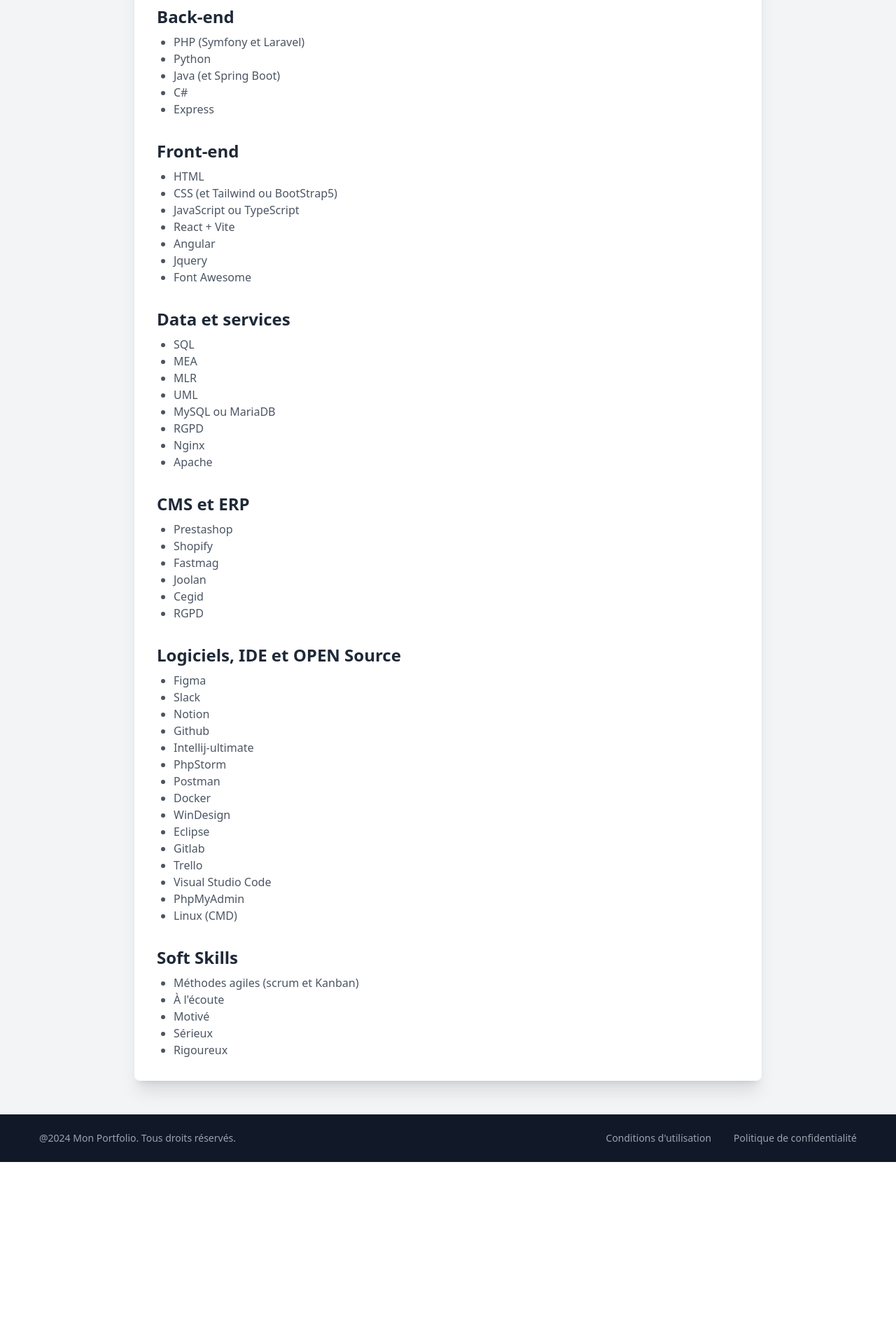
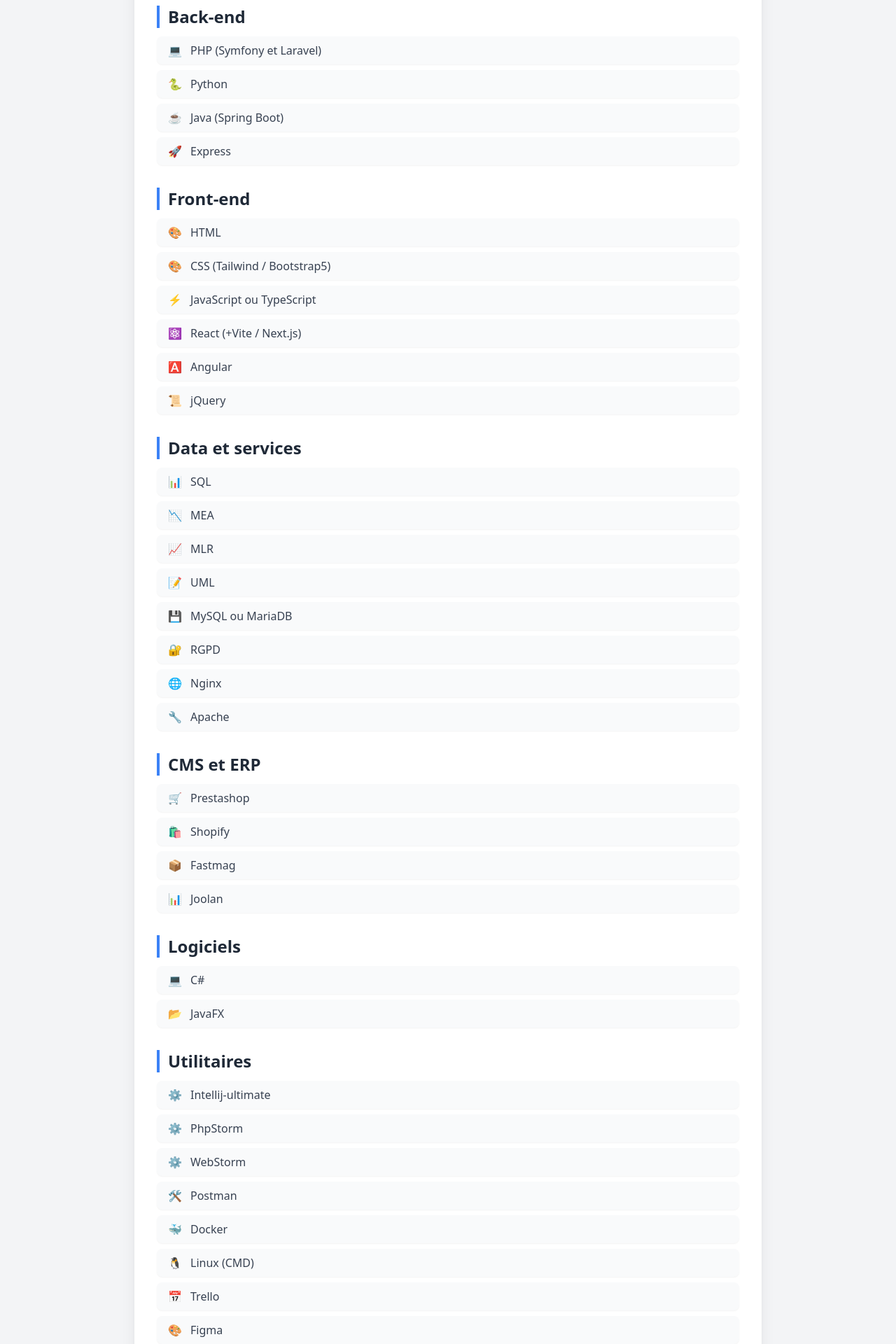
Before and after one commit to CorentinLartigue/MonPortfolio, a React (Vite) app: page /MonPortfolio/competences in a window 1280 px wide. Shown: the part 240-2160 px from the top of the page at 70% size. Before the commit the page ends 1900 px from the top, so only its background shows below. Built offline with nearby package versions, Linux system fonts and the light colour scheme.

Commit message:
Mise à jour CV + compétences

```diff
--- a/src/pages/SkillPage.tsx
+++ b/src/pages/SkillPage.tsx
@@ -4,88 +4,183 @@
   return (
       <div className="min-h-screen bg-gray-100 py-12 px-4 sm:px-6 lg:px-8">
         <div className="max-w-4xl mx-auto bg-white p-8 shadow-xl rounded-lg space-y-8">
-        <h1 className="text-3xl sm:text-4xl font-extrabold text-gray-800 text-center">Compétences</h1>
+          <h1 className="text-4xl font-extrabold text-gray-800 text-center mb-6 ">
+            🚀 Compétences
+          </h1>
 
           <section>
-          <h2 className="text-2xl font-semibold text-gray-800">Back-end</h2>
-          <ul className="mt-2 text-gray-600 list-disc pl-6">
-            <li>PHP (Symfony et Laravel)</li>
-            <li>Python</li>
-            <li>Java (et Spring Boot)</li>
-            <li>C#</li>
-            <li>Express</li>
+            <h2 className="text-2xl font-semibold text-gray-800 border-l-4 border-blue-500 pl-3 mb-3">
+              Back-end
+            </h2>
+            <ul className="mt-2 text-gray-700 space-y-2">
+              <li className="flex items-center bg-gray-50 px-4 py-2 rounded-lg shadow-sm hover:bg-gray-100 transition">
+                <span className="text-blue-500 mr-3">💻</span> PHP (Symfony et Laravel)
+              </li>
+              <li className="flex items-center bg-gray-50 px-4 py-2 rounded-lg shadow-sm hover:bg-gray-100 transition">
+                <span className="text-blue-500 mr-3">🐍</span> Python
+              </li>
+              <li className="flex items-center bg-gray-50 px-4 py-2 rounded-lg shadow-sm hover:bg-gray-100 transition">
+                <span className="text-blue-500 mr-3">☕</span> Java (Spring Boot)
+              </li>
+              <li className="flex items-center bg-gray-50 px-4 py-2 rounded-lg shadow-sm hover:bg-gray-100 transition">
+                <span className="text-blue-500 mr-3">🚀</span> Express
+              </li>
             </ul>
           </section>
 
           <section>
-          <h2 className="text-2xl font-semibold text-gray-800 mt-6">Front-end</h2>
-          <ul className="mt-2 text-gray-600 list-disc pl-6">
-            <li>HTML</li>
-            <li>CSS (et Tailwind ou BootStrap5)</li>
-            <li>JavaScript ou TypeScript</li>
-            <li>React + Vite</li>
-            <li>Angular</li>
-            <li>Jquery</li>
-            <li>Font Awesome</li>
+            <h2 className="text-2xl font-semibold text-gray-800 border-l-4 border-blue-500 pl-3 mt-6 mb-3">
+              Front-end
+            </h2>
+            <ul className="mt-2 text-gray-700 space-y-2">
+              <li className="flex items-center bg-gray-50 px-4 py-2 rounded-lg shadow-sm hover:bg-gray-100 transition">
+                <span className="text-blue-500 mr-3">🎨</span> HTML
+              </li>
+              <li className="flex items-center bg-gray-50 px-4 py-2 rounded-lg shadow-sm hover:bg-gray-100 transition">
+                <span className="text-blue-500 mr-3">🎨</span> CSS (Tailwind / Bootstrap5)
+              </li>
+              <li className="flex items-center bg-gray-50 px-4 py-2 rounded-lg shadow-sm hover:bg-gray-100 transition">
+                <span className="text-blue-500 mr-3">⚡</span> JavaScript ou TypeScript
+              </li>
+              <li className="flex items-center bg-gray-50 px-4 py-2 rounded-lg shadow-sm hover:bg-gray-100 transition">
+                <span className="text-blue-500 mr-3">⚛️</span> React (+Vite / Next.js)
+              </li>
+              <li className="flex items-center bg-gray-50 px-4 py-2 rounded-lg shadow-sm hover:bg-gray-100 transition">
+                <span className="text-blue-500 mr-3">🅰️</span> Angular
+              </li>
+              <li className="flex items-center bg-gray-50 px-4 py-2 rounded-lg shadow-sm hover:bg-gray-100 transition">
+                <span className="text-blue-500 mr-3">📜</span> jQuery
+              </li>
             </ul>
           </section>
 
           <section>
-          <h2 className="text-2xl font-semibold text-gray-800 mt-6">Data et services</h2>
-          <ul className="mt-2 text-gray-600 list-disc pl-6">
-            <li>SQL</li>
-            <li>MEA</li>
-            <li>MLR</li>
-            <li>UML</li>
-            <li>MySQL ou MariaDB</li>
-            <li>RGPD</li>
-            <li>Nginx</li>
-            <li>Apache</li>
-          </ul>
-        </section>
-
-
-        <section>
-          <h2 className="text-2xl font-semibold text-gray-800 mt-6">CMS et ERP</h2>
-          <ul className="mt-2 text-gray-600 list-disc pl-6">
-            <li>Prestashop</li>
-            <li>Shopify</li>
-            <li>Fastmag</li>
-            <li>Joolan</li>
-            <li>Cegid</li>
-            <li>RGPD</li>
+            <h2 className="text-2xl font-semibold text-gray-800 border-l-4 border-blue-500 pl-3 mt-6 mb-3">
+              Data et services
+            </h2>
+            <ul className="mt-2 text-gray-700 space-y-2">
+              <li className="flex items-center bg-gray-50 px-4 py-2 rounded-lg shadow-sm hover:bg-gray-100 transition">
+                <span className="text-blue-500 mr-3">📊</span> SQL
+              </li>
+              <li className="flex items-center bg-gray-50 px-4 py-2 rounded-lg shadow-sm hover:bg-gray-100 transition">
+                <span className="text-blue-500 mr-3">📉</span> MEA
+              </li>
+              <li className="flex items-center bg-gray-50 px-4 py-2 rounded-lg shadow-sm hover:bg-gray-100 transition">
+                <span className="text-blue-500 mr-3">📈</span> MLR
+              </li>
+              <li className="flex items-center bg-gray-50 px-4 py-2 rounded-lg shadow-sm hover:bg-gray-100 transition">
+                <span className="text-blue-500 mr-3">📝</span> UML
+              </li>
+              <li className="flex items-center bg-gray-50 px-4 py-2 rounded-lg shadow-sm hover:bg-gray-100 transition">
+                <span className="text-blue-500 mr-3">💾</span> MySQL ou MariaDB
+              </li>
+              <li className="flex items-center bg-gray-50 px-4 py-2 rounded-lg shadow-sm hover:bg-gray-100 transition">
+                <span className="text-blue-500 mr-3">🔐</span> RGPD
+              </li>
+              <li className="flex items-center bg-gray-50 px-4 py-2 rounded-lg shadow-sm hover:bg-gray-100 transition">
+                <span className="text-blue-500 mr-3">🌐</span> Nginx
+              </li>
+              <li className="flex items-center bg-gray-50 px-4 py-2 rounded-lg shadow-sm hover:bg-gray-100 transition">
+                <span className="text-blue-500 mr-3">🔧</span> Apache
+              </li>
             </ul>
           </section>
 
           <section>
-          <h2 className="text-2xl font-semibold text-gray-800 mt-6">Logiciels, IDE et OPEN Source</h2>
-          <ul className="mt-2 text-gray-600 list-disc pl-6">
-            <li>Figma</li>
-            <li>Slack</li>
-            <li>Notion</li>
-            <li>Github</li>
-            <li>Intellij-ultimate</li>
-            <li>PhpStorm</li>
-            <li>Postman</li>
-            <li>Docker</li>
-            <li>WinDesign</li>
-            <li>Eclipse</li>
-            <li>Gitlab</li>
-            <li>Trello</li>
-            <li>Visual Studio Code</li>
-            <li>PhpMyAdmin</li>
-            <li>Linux (CMD)</li>
+            <h2 className="text-2xl font-semibold text-gray-800 border-l-4 border-blue-500 pl-3 mt-6 mb-3">
+              CMS et ERP
+            </h2>
+            <ul className="mt-2 text-gray-700 space-y-2">
+              <li className="flex items-center bg-gray-50 px-4 py-2 rounded-lg shadow-sm hover:bg-gray-100 transition">
+                <span className="text-blue-500 mr-3">🛒</span> Prestashop
+              </li>
+              <li className="flex items-center bg-gray-50 px-4 py-2 rounded-lg shadow-sm hover:bg-gray-100 transition">
+                <span className="text-blue-500 mr-3">🛍️</span> Shopify
+              </li>
+              <li className="flex items-center bg-gray-50 px-4 py-2 rounded-lg shadow-sm hover:bg-gray-100 transition">
+                <span className="text-blue-500 mr-3">📦</span> Fastmag
+              </li>
+              <li className="flex items-center bg-gray-50 px-4 py-2 rounded-lg shadow-sm hover:bg-gray-100 transition">
+                <span className="text-blue-500 mr-3">📊</span> Joolan
+              </li>
             </ul>
           </section>
 
           <section>
-          <h2 className="text-2xl font-semibold text-gray-800 mt-6">Soft Skills</h2>
-          <ul className="mt-2 text-gray-600 list-disc pl-6">
-            <li>Méthodes agiles (scrum et Kanban)</li>
-            <li>À l'écoute</li>
-            <li>Motivé</li>
-            <li>Sérieux</li>
-            <li>Rigoureux</li>
+            <h2 className="text-2xl font-semibold text-gray-800 border-l-4 border-blue-500 pl-3 mt-6 mb-3">
+              Logiciels
+            </h2>
+            <ul className="mt-2 text-gray-700 space-y-2">
+              <li className="flex items-center bg-gray-50 px-4 py-2 rounded-lg shadow-sm hover:bg-gray-100 transition">
+                <span className="text-blue-500 mr-3">💻</span> C#
+              </li>
+              <li className="flex items-center bg-gray-50 px-4 py-2 rounded-lg shadow-sm hover:bg-gray-100 transition">
+                <span className="text-blue-500 mr-3">📂</span> JavaFX
+              </li>
+            </ul>
+          </section>
+
+          <section>
+            <h2 className="text-2xl font-semibold text-gray-800 border-l-4 border-blue-500 pl-3 mt-6 mb-3">
+              Utilitaires
+            </h2>
+            <ul className="mt-2 text-gray-700 space-y-2">
+              <li className="flex items-center bg-gray-50 px-4 py-2 rounded-lg shadow-sm hover:bg-gray-100 transition">
+                <span className="text-blue-500 mr-3">⚙️</span> Intellij-ultimate
+              </li>
+              <li className="flex items-center bg-gray-50 px-4 py-2 rounded-lg shadow-sm hover:bg-gray-100 transition">
+                <span className="text-blue-500 mr-3">⚙️</span> PhpStorm
+              </li>
+              <li className="flex items-center bg-gray-50 px-4 py-2 rounded-lg shadow-sm hover:bg-gray-100 transition">
+                <span className="text-blue-500 mr-3">⚙️</span> WebStorm
+              </li>
+              <li className="flex items-center bg-gray-50 px-4 py-2 rounded-lg shadow-sm hover:bg-gray-100 transition">
+                <span className="text-blue-500 mr-3">🛠️</span> Postman
+              </li>
+              <li className="flex items-center bg-gray-50 px-4 py-2 rounded-lg shadow-sm hover:bg-gray-100 transition">
+                <span className="text-blue-500 mr-3">🐳</span> Docker
+              </li>
+              <li className="flex items-center bg-gray-50 px-4 py-2 rounded-lg shadow-sm hover:bg-gray-100 transition">
+                <span className="text-blue-500 mr-3">🐧</span> Linux (CMD)
+              </li>
+              <li className="flex items-center bg-gray-50 px-4 py-2 rounded-lg shadow-sm hover:bg-gray-100 transition">
+                <span className="text-blue-500 mr-3">📅</span> Trello
+              </li>
+              <li className="flex items-center bg-gray-50 px-4 py-2 rounded-lg shadow-sm hover:bg-gray-100 transition">
+                <span className="text-blue-500 mr-3">🎨</span> Figma
+              </li>
+              <li className="flex items-center bg-gray-50 px-4 py-2 rounded-lg shadow-sm hover:bg-gray-100 transition">
+                <span className="text-blue-500 mr-3">💬</span> Slack
+              </li>
+              <li className="flex items-center bg-gray-50 px-4 py-2 rounded-lg shadow-sm hover:bg-gray-100 transition">
+                <span className="text-blue-500 mr-3">📖</span> Notion
+              </li>
+              <li className="flex items-center bg-gray-50 px-4 py-2 rounded-lg shadow-sm hover:bg-gray-100 transition">
+                <span className="text-blue-500 mr-3">💻</span> Github
+              </li>
+            </ul>
+          </section>
+
+          <section>
+            <h2 className="text-2xl font-semibold text-gray-800 border-l-4 border-blue-500 pl-3 mt-6 mb-3">
+              Soft Skills
+            </h2>
+            <ul className="mt-2 text-gray-700 space-y-2">
+              <li className="flex items-center bg-gray-50 px-4 py-2 rounded-lg shadow-sm hover:bg-gray-100 transition">
+                <span className="text-blue-500 mr-3">📌</span> Méthodes agiles (Scrum & Kanban)
+              </li>
+              <li className="flex items-center bg-gray-50 px-4 py-2 rounded-lg shadow-sm hover:bg-gray-100 transition">
+                <span className="text-blue-500 mr-3">👂</span> À l'écoute
+              </li>
+              <li className="flex items-center bg-gray-50 px-4 py-2 rounded-lg shadow-sm hover:bg-gray-100 transition">
+                <span className="text-blue-500 mr-3">🔥</span> Motivé
+              </li>
+              <li className="flex items-center bg-gray-50 px-4 py-2 rounded-lg shadow-sm hover:bg-gray-100 transition">
+                <span className="text-blue-500 mr-3">✅</span> Sérieux
+              </li>
+              <li className="flex items-center bg-gray-50 px-4 py-2 rounded-lg shadow-sm hover:bg-gray-100 transition">
+                <span className="text-blue-500 mr-3">🎯</span> Rigoureux
+              </li>
             </ul>
           </section>
         </div>
```
Also changed, not shown: 1 other file (tests, documents, lock files or other folders). Lines whose indentation alone changed are shown as unchanged.
